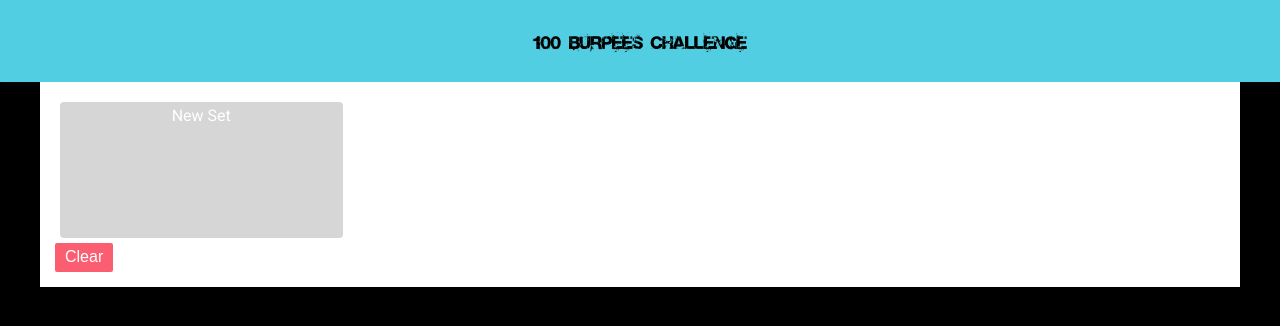
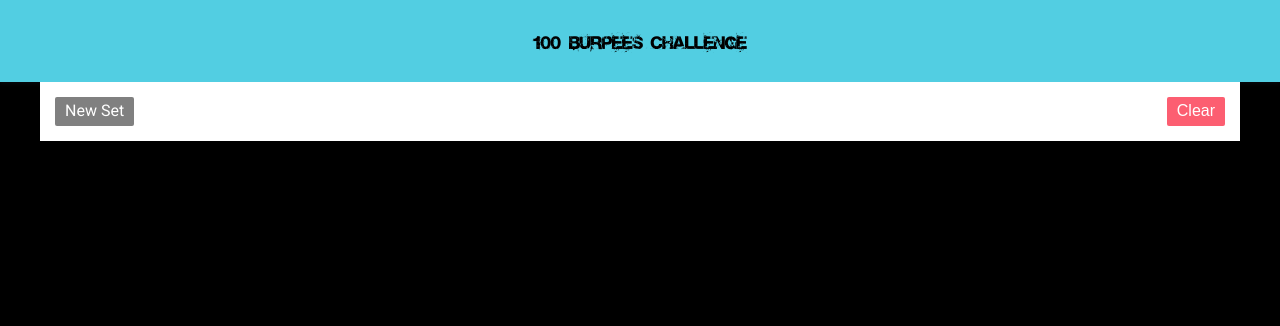
Before and after one commit to Borny/burpeesChallenge, a website: page index.html in a window 1280 px wide. Drawn offline with Linux system fonts and the light colour scheme.

Commit message:
restyled the buttons clear and add

```diff
--- a/index.html
+++ b/index.html
@@ -18,19 +18,19 @@
     <div class='container'>
 
         <div id="row" class="row">
+            <!-- New sets go here -->
 
         </div>
 
         <div class="row">
-            <div class="col-xs-3 card">
                 <!-- Open modal button -->
-                <label for="toggle-modal_create" class="btn_modal-open open_createTask card-content newSet-card">
+                <label for="toggle-modal_create" class="btn_modal-open btn-add">
                     <span>New Set</span>
                 </label>
-            </div>
+
+                <!-- Clear all sets button -->
+                <button class="btn-clear">Clear</button>
         </div>
-
-        <button class="btn-clear">Clear</button>
 
     </div>
 
@@ -51,15 +51,15 @@
             </div>
             <div class="modal-footer row">
                 <div class="col-6">
-                    <label for="toggle-modal_create" class="btn_modal_footer btn-modal_close addItem-btn" id="create">
+                    <label for="toggle-modal_create" class="btn_modal_footer btn-modal_close" id="create">
                         Create
                     </label>
                 </div>
                 <div class="col-6">
-                        <label for="toggle-modal_create" class="btn_modal_footer btn-modal_close addItem-btn">
-                            Cancel
-                        </label>
-                    </div>
+                    <label for="toggle-modal_create" class="btn_modal_footer btn-modal_close">
+                        Cancel
+                    </label>
+                </div>
             </div>
         </div>
     </div>
--- a/scss/components/_cards.scss
+++ b/scss/components/_cards.scss
@@ -17,7 +17,3 @@
     top: .7em;
     right: .7em;
 }
-
-.newSet-card{
-    background: $gray-light4;
-}
--- a/scss/modules/_buttons.scss
+++ b/scss/modules/_buttons.scss
@@ -1,7 +1,16 @@
 .btn-clear{
+    float: right;
     background: $red;
     border: none;
     border-radius: 2px;
     padding: 5px 10px;
     color: $white;
 }
+
+.btn-add{
+    float: left;
+    background: grey;
+    border-radius: 2px;
+    padding: 5px 10px;
+    color: $white;
+}
```
Also changed, not shown: css/styles.css.
